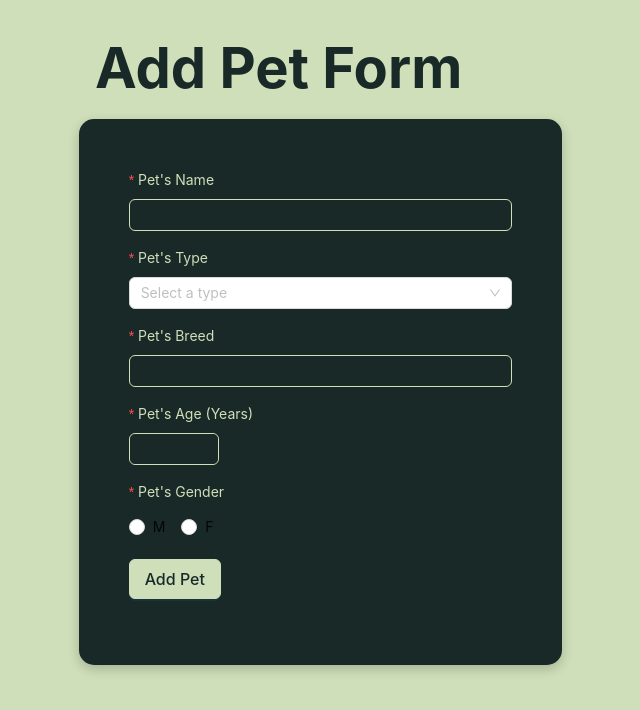
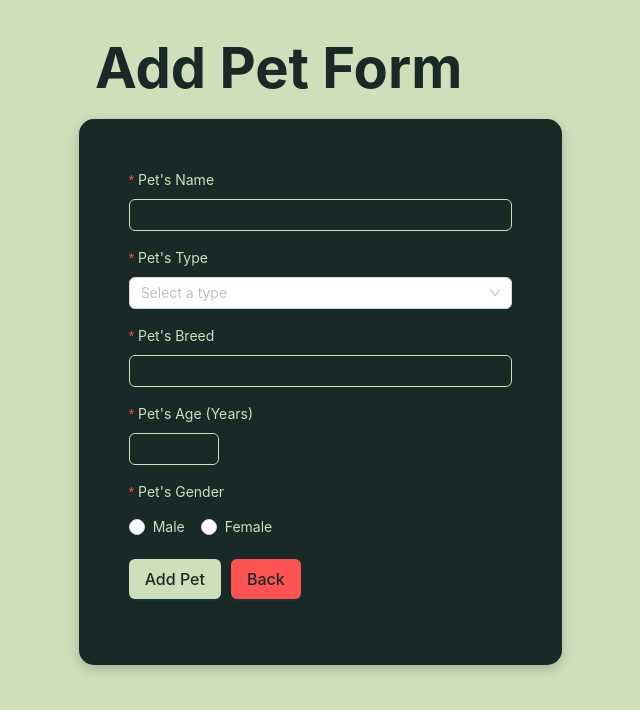
Before and after one commit to shahriar-raj/PawCare_FrontEnd, a React (Vite) app: page /addpet in a window 1280 px wide. Shown: the top 710 px of the page, without its empty margins (305-945 px from the left). Built offline with nearby package versions, Linux system fonts and the light colour scheme; a web font is replaced by a local one.

Commit message:
Add Pet abaro done with back button

```diff
--- a/src/AddPet.css
+++ b/src/AddPet.css
@@ -44,11 +44,13 @@
 
   .add-pet-form-container .ant-btn-primary {
     background-color: #CEDFB9; /* Light green background */
-    border-color: #CEDFB9; /* Light green border */
+
     color: #192928; /* Dark green text */
     height: 40px;
     font-size: 16px;
     font-weight: 500;
+
+
   }
 
   .add-pet-form-container .ant-btn-primary:hover,
@@ -56,3 +58,29 @@
     background-color: #b2d8a3; /* Slightly lighter green background on hover/focus */
     border-color: #b2d8a3; /* Slightly lighter green border on hover/focus */
   }
+
+
+  #back-btn{
+    background-color: #FF5252; /* Light green background */
+
+    color: #192928; /* Dark green text */
+    height: 40px;
+    font-size: 16px;
+    font-weight: 500;
+    margin-left: 10px;
+  }
+
+
+  /* Custom style for Radio components */
+.ant-radio-wrapper {
+  color: #CEDFB9; /* Light Green text color */
+}
+
+/* You may also want to style the Radio button itself when checked */
+.ant-radio-checked .ant-radio-inner {
+  border-color: #CEDFB9; /* Light Green border color for checked state */
+}
+
+.ant-radio-checked .ant-radio-inner:after {
+  background-color: #CEDFB9; /* Light Green background color for the dot inside the radio when checked */
+}
--- a/src/AddPet.jsx
+++ b/src/AddPet.jsx
@@ -108,8 +108,8 @@ export function AddPet(props) {
                         rules={[{ required: true, message: "Please select your pet's gender!" }]}
                     >
                         <Radio.Group>
-                            <Radio value="M">M</Radio>
-                            <Radio value="F">F</Radio>
+                            <Radio value="M">Male</Radio>
+                            <Radio value="F">Female</Radio>
                         </Radio.Group>
                     </Form.Item>
 
@@ -117,6 +117,9 @@ export function AddPet(props) {
                         <Button type="primary" htmlType="submit">
                             Add Pet
                         </Button>
+                        <Button type="primary" htmlType="submit" id="back-btn">
+                            Back
+                        </Button>
                     </Form.Item>
                 </Form>
             </div>
```
